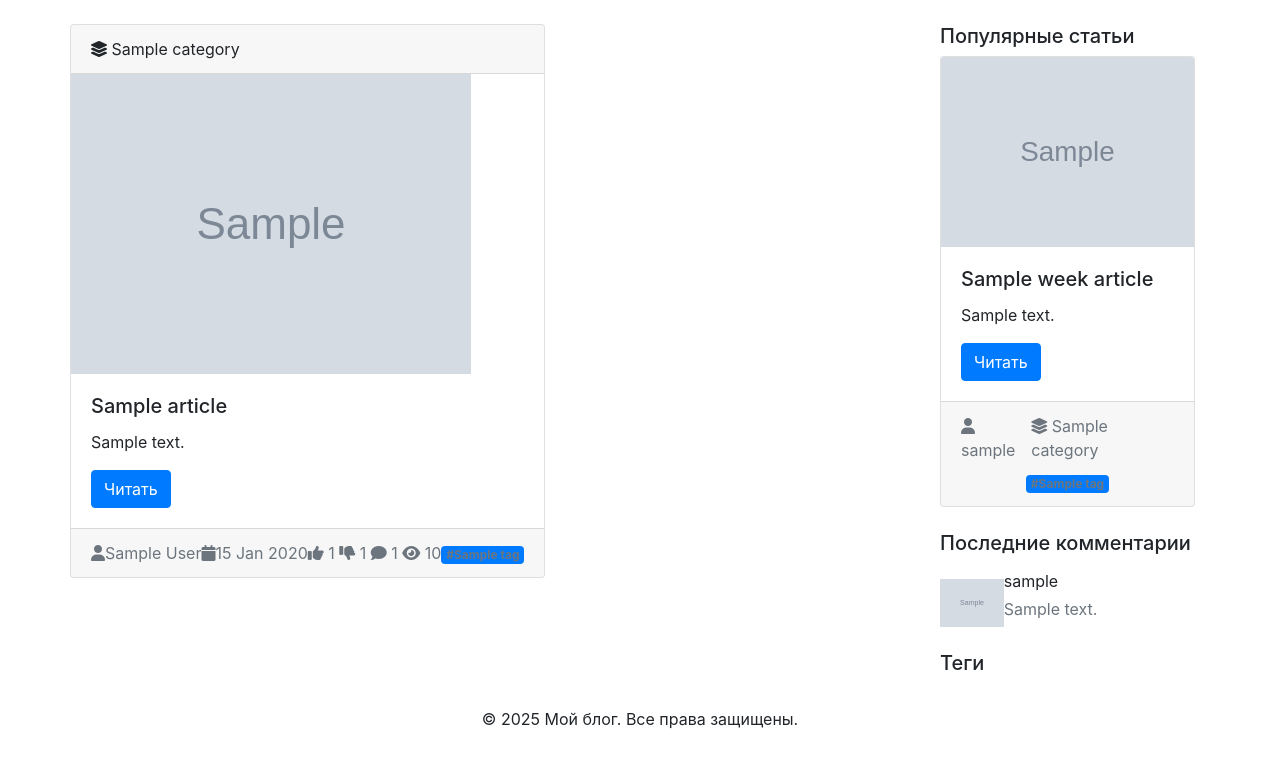
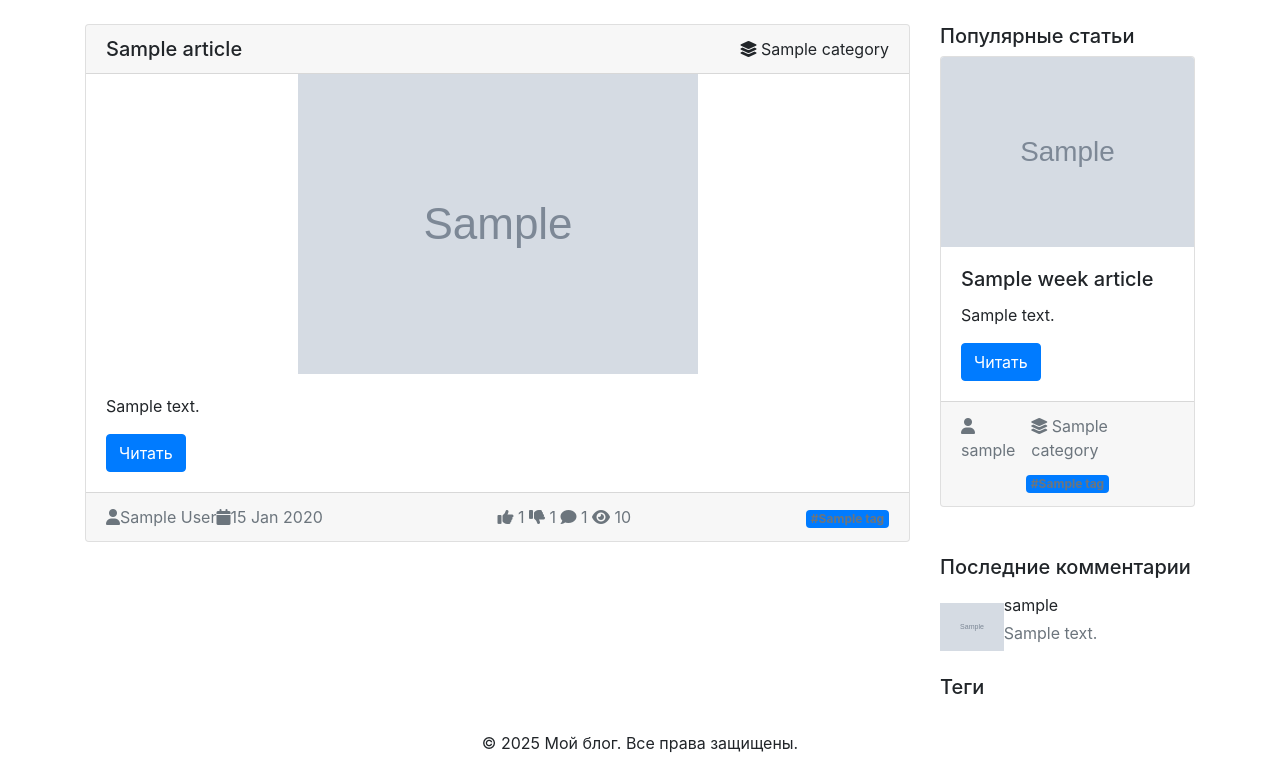
Before and after one commit to HardLine89/md_python_pro, a Django app: template templates/blog/index.html in a window 1280 px wide. Shown: the part 56-827 px from the top of the page. Before the commit the page ends 785 px from the top, so only its background shows below. Run offline with Django 5.2, Linux system fonts and the light colour scheme; the template is opened without the code that fills it: most values are stand-ins (such as "Sample title", 1, 10 or a date in 2020); grey boxes marked "Sample" are stand-in pictures; some libraries are stand-ins or nearby versions.

Commit message:
Работа с шаблонами, моделями, бесконечный скролл

```diff
--- a/blog/models.py
+++ b/blog/models.py
@@ -81,6 +81,7 @@ class Article(DateMixin, SlugifyMixin, models.Model):
         upload_to=article_cover_path,
         blank=True,
         null=True,
+        default="articles/default.png",
     )
     views = models.PositiveIntegerField(verbose_name="Просмотры", default=0)
     comments = GenericRelation(
--- a/blog/urls.py
+++ b/blog/urls.py
@@ -1,9 +1,10 @@
 from django.urls import path
 
-from blog.views import ArticleListView
+from blog.views import ArticleListView, fake_blog
 
 app_name = "blog"
 
 urlpatterns = [
     path("", ArticleListView.as_view(), name="index"),
+    path("fake/", fake_blog, name="fake"),
 ]
--- a/core/settings/config.py
+++ b/core/settings/config.py
@@ -39,6 +39,7 @@ class DjangoSettings(BaseSettings):
         "jazzmin",
         "taggit",
         "martor",
+        "django_htmx",
         "crispy_forms",
         "crispy_bootstrap4",
         "allauth",
@@ -67,6 +68,7 @@ class DjangoSettings(BaseSettings):
         "django.contrib.messages.middleware.MessageMiddleware",
         "django.middleware.clickjacking.XFrameOptionsMiddleware",
         "allauth.account.middleware.AccountMiddleware",
+        "django_htmx.middleware.HtmxMiddleware",
     ]
 
     ROOT_URLCONF: str = "core.urls"
@@ -208,7 +210,7 @@ class DjangoSettings(BaseSettings):
         "site_header": "Python DM Pro",
         "site_brand": "Python DM Pro",
         "show_ui_builder": False,
-        "user_avatar": "avatar",
+        "user_avatar": "user.profile.avatar",
         "icons": {
             "auth": "fas fa-users-cog",
             "auth.user": "fas fa-user",
--- a/pyproject.toml
+++ b/pyproject.toml
@@ -27,6 +27,8 @@ pyjwt = "^2.10.1"
 python3-saml = "^1.16.0"
 django-crispy-forms = "^2.3"
 crispy-bootstrap4 = "^2024.10"
+faker = "^36.1.1"
+django-htmx = "^1.22.0"
 
 
 [build-system]
--- a/templates/base.html
+++ b/templates/base.html
@@ -25,7 +25,7 @@
 
     <link href="{% static 'plugins/css/ace.min.css' %}" type="text/css" media="all" rel="stylesheet"/>
     <link href="{% static 'martor/css/martor.bootstrap.min.css' %}" type="text/css" media="all" rel="stylesheet"/>
-
+    <script src="{% static 'js/htmx.min.js' %}" defer></script>
 </head>
 <body>
 
@@ -168,11 +168,11 @@
             <h5>Популярные статьи</h5>
             <ul class="list-unstyled mb-4">
                 {% for week_article in popular_week %}
-                    <div class="card">
+                    <div class="card mb-5">
                         <img src="{{ week_article.cover.url }}" class="card-img-top" alt="{{ week_article.title }}"/>
                         <div class="card-body">
                             <h5 class="card-title">{{ week_article.title }}</h5>
-                            <p class="card-text">{{ week_article.content|truncatewords:15|safe_markdown|strip_links }}</p>
+                            <p class="card-text">{{ week_article.content|truncatewords:10|safe_markdown|strip_links }}</p>
                             <button type="button" class="btn btn-primary">Читать</button>
                         </div>
                         <div class="card-footer text-muted">
--- /dev/null
+++ b/templates/blog/includes/article_list_card.html
@@ -0,0 +1,55 @@
+{% load martortags %}
+{% load strip_links %}
+{% load django_htmx %}
+{% for article in articles %}
+    {% if forloop.last %}
+    <div class="col-md-12 mb-5" hx-trigger="intersect once" hx-get="{% url 'blog:index' %}?page={{ articles.number|add:1 }}" hx-swap="afterend">
+    {% else %}
+    <div class="col-md-12 mb-5">
+    {% endif %}
+        <div class="card">
+            <div class="card-header d-flex justify-content-between align-items-center">
+                <h5 class="mb-0"
+                    style="flex: 1 1 auto; white-space: normal; word-break: break-word;">{{ article.title }}</h5>
+                {#                    <h5 class="mb-0 text-truncate" style="max-width: 70%;">{{ article.title }}</h5>#}
+                <span class="fw-bold text-end"><i class="fa-solid fa-layer-group"></i> {{ article.category }}</span>
+            </div>
+            <div class="bg-image hover-overlay ripple mx-auto rounded-0" data-mdb-ripple-init
+                 data-mdb-ripple-color="light">
+                <img src="{{ article.cover.url }}" class="img-fluid" alt="{{ article.title }}"/>
+                <a href="{{ article.get_absolute_url }}">
+                    <div class="mask" style="background-color: rgba(251, 251, 251, 0.15);"></div>
+                </a>
+            </div>
+            <div class="card-body">
+
+                <p class="card-text">{{ article.content|truncatewords:20|safe_markdown|strip_links }}</p>
+                <a href="{{ article.get_absolute_url }}" class="btn btn-primary">Читать</a>
+            </div>
+            <div class="card-footer text-muted">
+                <div class="d-flex justify-content-between align-items-center flex-wrap">
+                    <div class="d-flex align-items-center">
+                        <span class="me-2"><i class="fa-solid fa-user"></i></span> <span
+                            class="me-3">{{ article.author }}</span>
+                        <span class="me-2"><i class="fa-solid fa-calendar"></i></span>
+                        <span>{{ article.created_at|date:"d M Y" }}</span>
+                    </div>
+                    <div class="flex-grow-1 text-center">
+                            <span class="me-3"><i
+                                    class="fa-solid fa-thumbs-up"></i> {{ article.votes.likes.count }}</span>
+                        <span class="me-3"><i
+                                class="fa-solid fa-thumbs-down"></i> {{ article.votes.likes.count }}</span>
+                        <span class="me-3"><i class="fa-solid fa-comment"></i> {{ article.comments.count }}</span>
+                        <span class="me-3"><i class="fa-solid fa-eye"></i> {{ article.views }}</span>
+                    </div>
+                    <div class="text-end">
+
+                        {% for tag in article.tags.all %}
+                            <span class="badge bg-primary">#{{ tag.name }}</span>
+                        {% endfor %}
+                    </div>
+                </div>
+            </div>
+        </div>
+    </div>
+{% endfor %}
--- a/templates/blog/index.html
+++ b/templates/blog/index.html
@@ -1,47 +1,7 @@
 {% extends "base.html" %}
-{% load martortags %}
-{% load strip_links %}
+
 {% block title %}Главная{% endblock %}
 
 {% block content %}
-    <div class="row">
-        {% for article in articles %}
-            <div class="col-md-12 mb-5">
-                <div class="card">
-                    <div class="card-header fw-bold text-end"><i class="fa-solid fa-layer-group"></i> {{ article.category }}</div>
-                    <div class="bg-image hover-overlay ripple" data-mdb-ripple-init data-mdb-ripple-color="light">
-                        <img src="{{ article.cover.url }}" class="img-fluid" alt="{{ article.title }}"/>
-                        <a href="{{ article.get_absolute_url }}">
-                            <div class="mask" style="background-color: rgba(251, 251, 251, 0.15);"></div>
-                        </a>
-                    </div>
-                    <div class="card-body">
-                        <h5 class="card-title">{{ article.title }}</h5>
-                        <p class="card-text">{{ article.content|truncatewords:20|safe_markdown|strip_links }}</p>
-                        <a href="{{ article.get_absolute_url }}" class="btn btn-primary">Читать</a>
-                    </div>
-                    <div class="card-footer text-muted">
-                        <div class="d-flex justify-content-between align-items-center flex-wrap">
-                            <div class="d-flex align-items-center">
-                                <span class="me-2"><i class="fa-solid fa-user"></i></span> <span class="me-3">{{ article.author }}</span>
-                                <span class="me-2"><i class="fa-solid fa-calendar"></i></span> <span>{{ article.created_at|date:"d M Y" }}</span>
-                            </div>
-                            <div class="flex-grow-1 text-center">
-                                <span class="me-3"><i class="fa-solid fa-thumbs-up"></i> {{ article.votes.likes.count }}</span>
-                                <span class="me-3"><i class="fa-solid fa-thumbs-down"></i> {{ article.votes.likes.count }}</span>
-                                <span class="me-3"><i class="fa-solid fa-comment"></i> {{ article.comments.count }}</span>
-                                <span class="me-3"><i class="fa-solid fa-eye"></i> {{ article.views }}</span>
-                            </div>
-                            <div class="text-end">
-
-                                {% for tag in article.tags.all %}
-                                    <span class="badge bg-primary">#{{ tag.name }}</span>
-                                {% endfor %}
-                            </div>
-                        </div>
-                    </div>
-                </div>
-            </div>
-        {% endfor %}
-    </div>
+    {% include 'blog/includes/article_list_card.html' with articles=articles %}
 {% endblock %}
--- a/users/models.py
+++ b/users/models.py
@@ -16,6 +16,7 @@ class Profile(models.Model):
         blank=True,
         null=True,
         verbose_name="Аватар",
+        default="users/avatars/default.jpg",
     )
     about = models.TextField(
         blank=True,
```
Also changed, not shown: blog/views.py (+29 -0 lines), 1 other file.
